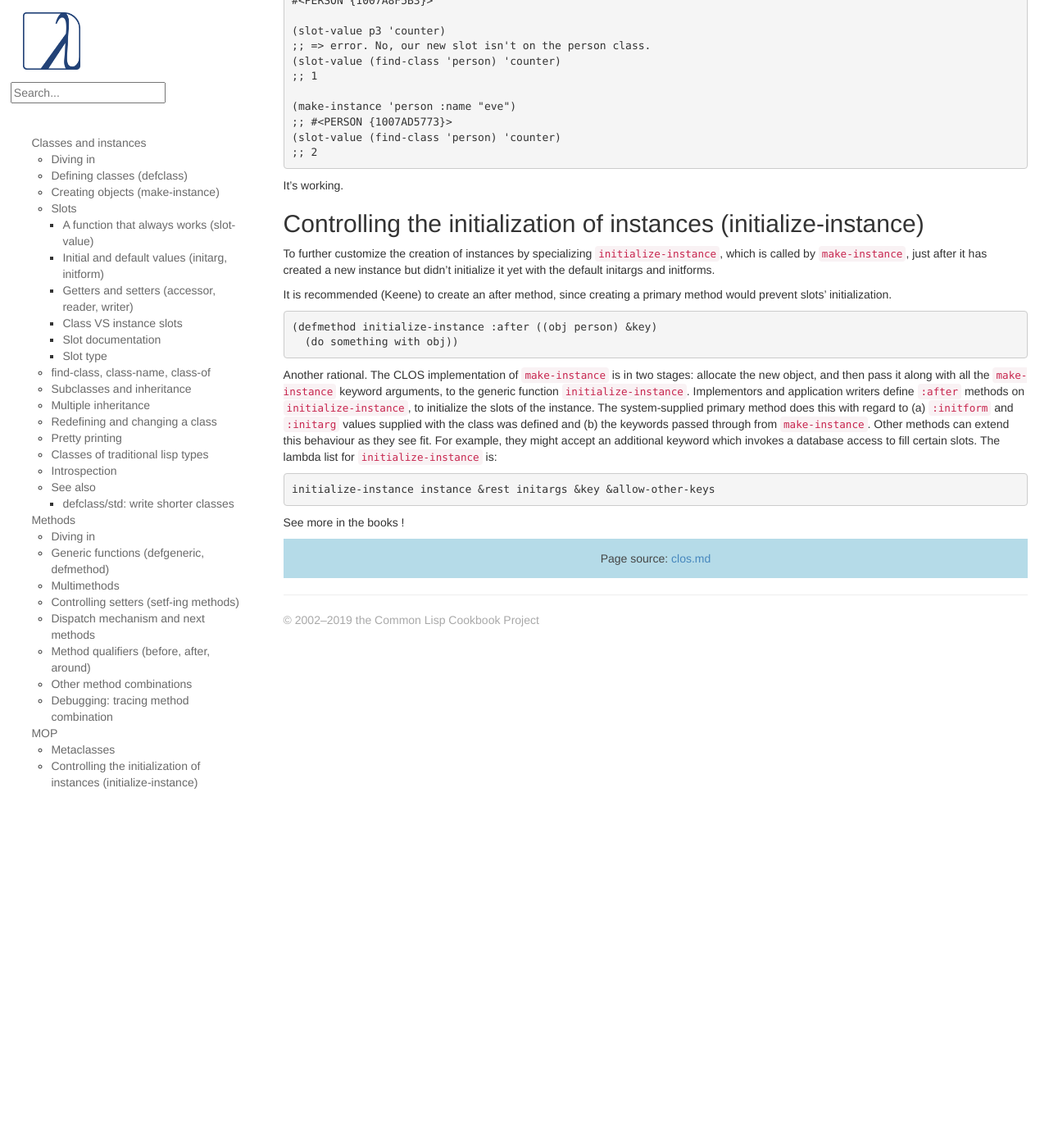
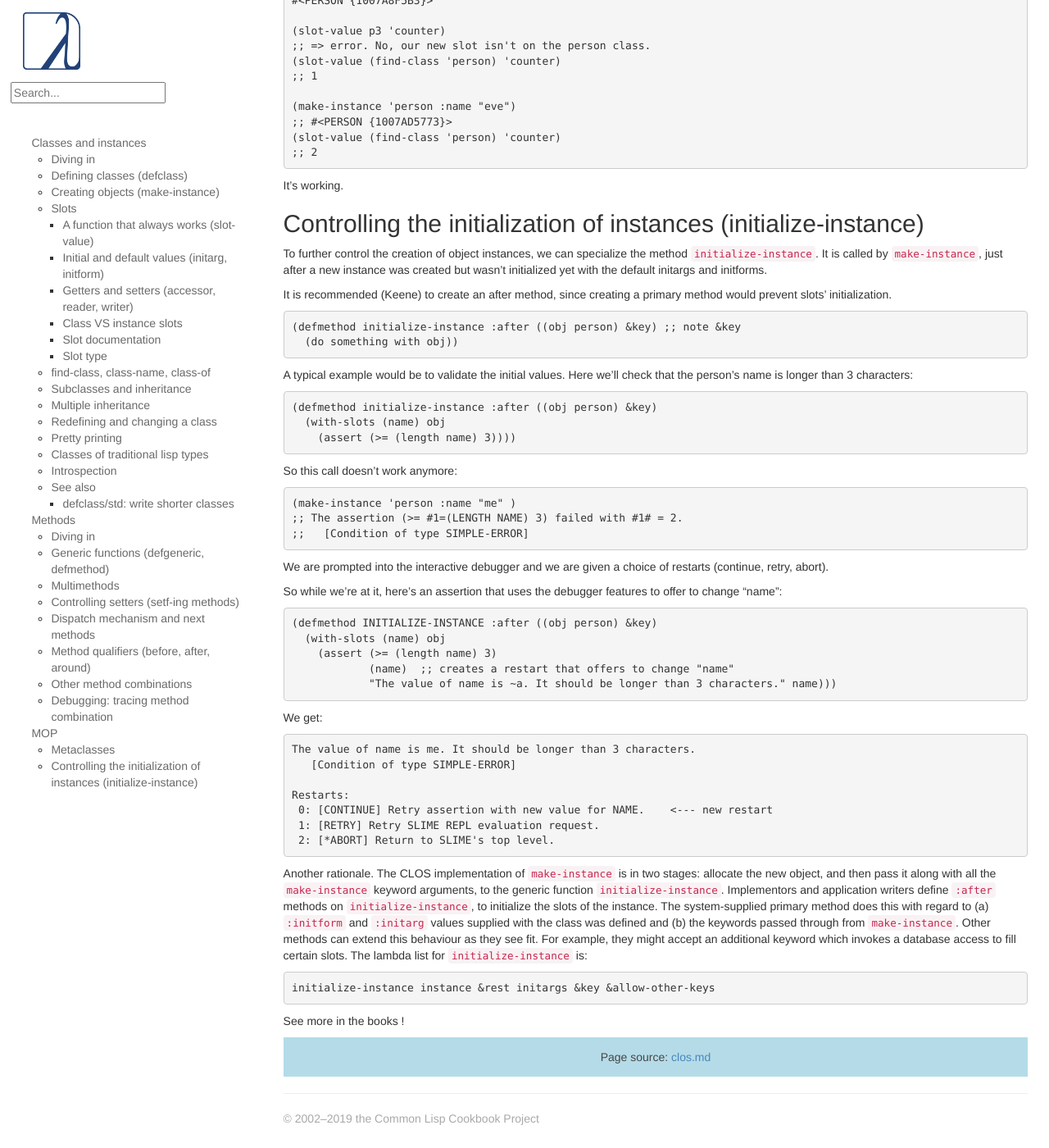
Before and after one commit to LispCookbook/cl-cookbook, a Jekyll site: the page built from clos.md, in a window 1280 px wide and 1400 px high, scrolled down 22771 px. Shown: the whole window at 82% size. Built offline with Jekyll 4.4.1, drawn with Linux system fonts in a browser that asks for light colours; some of the changed text lies outside the part shown.

Commit message:
CLOS: example for initialize-instance :after, with assert and a restart

````diff
--- a/clos.md
+++ b/clos.md
@@ -1542,20 +1542,64 @@ It's working.
 
 ## Controlling the initialization of instances (initialize-instance)
 
-To further customize the creation of instances by specializing
-`initialize-instance`, which is called by `make-instance`, just after
-it has created a new instance but didn't initialize it yet with the
+To further control the creation of object instances, we can specialize the method
+`initialize-instance`. It is called by `make-instance`, just after
+a new instance was created but wasn't initialized yet with the
 default initargs and initforms.
 
 It is recommended (Keene) to create an after method, since creating a
 primary method would prevent slots' initialization.
 
 ~~~lisp
+(defmethod initialize-instance :after ((obj person) &key) ;; note &key
+  (do something with obj))
+~~~
+
+A typical example would be to validate the initial values. Here we'll
+check that the person's name is longer than 3 characters:
+
+~~~lisp
 (defmethod initialize-instance :after ((obj person) &key)
-  (do something with obj))
-~~~
-
-Another rational. The CLOS implementation of
+  (with-slots (name) obj
+    (assert (>= (length name) 3))))
+~~~
+
+So this call doesn't work anymore:
+
+~~~lisp
+(make-instance 'person :name "me" )
+;; The assertion (>= #1=(LENGTH NAME) 3) failed with #1# = 2.
+;;   [Condition of type SIMPLE-ERROR]
+~~~
+
+We are prompted into the interactive debugger and we are given a
+choice of restarts (continue, retry, abort).
+
+So while we're at it, here's an assertion that uses the debugger
+features to offer to change "name":
+
+~~~lisp
+(defmethod INITIALIZE-INSTANCE :after ((obj person) &key)
+  (with-slots (name) obj
+    (assert (>= (length name) 3)
+            (name)  ;; creates a restart that offers to change "name"
+            "The value of name is ~a. It should be longer than 3 characters." name)))
+~~~
+
+We get:
+
+```
+The value of name is me. It should be longer than 3 characters.
+   [Condition of type SIMPLE-ERROR]
+
+Restarts:
+ 0: [CONTINUE] Retry assertion with new value for NAME.    <--- new restart
+ 1: [RETRY] Retry SLIME REPL evaluation request.
+ 2: [*ABORT] Return to SLIME's top level.
+```
+
+
+Another rationale. The CLOS implementation of
     `make-instance` is in two stages: allocate the new object,
     and then pass it along with all the `make-instance` keyword
     arguments, to the generic function
````
Also changed, not shown: other parts of clos.md (+2 -2 lines), iteration.md (+2 -0 lines).
